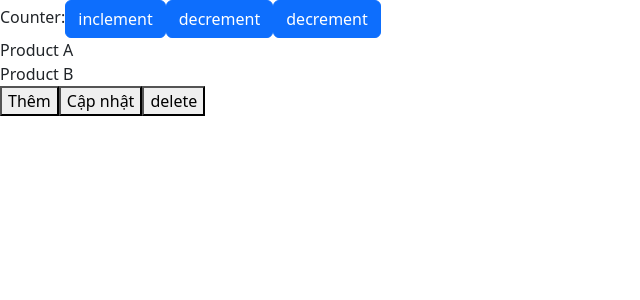
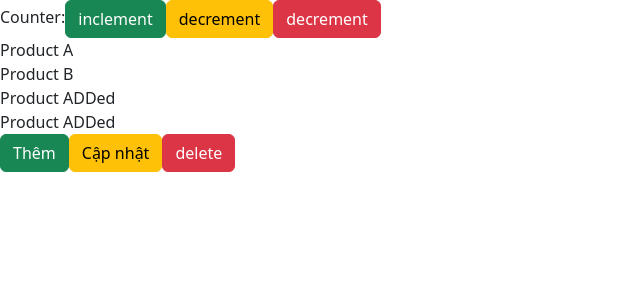
Before and after one commit to Thandinhcong/React-TS, a React (Vite) app: page / in a window 1280 px wide. Shown: the top 300 px of the page, without its empty margins (0-640 px from the left). Built offline with nearby package versions, Linux system fonts and the light colour scheme; data requests are answered from the project's data file.

Commit message:
update:redux thunk

```diff
--- a/db.json
+++ b/db.json
@@ -9,6 +9,14 @@
       "id": 2,
       "name": "Product B",
       "price": 200
+    },
+    {
+      "name": "Product ADDed",
+      "id": 4
+    },
+    {
+      "name": "Product ADDed",
+      "id": 5
     }
   ]
 }
--- a/src/app/store.tsx
+++ b/src/app/store.tsx
@@ -1,12 +1,23 @@
-import { legacy_createStore as createStore, combineReducers, applyMiddleware } from 'redux'
+import { legacy_createStore as createStore, combineReducers, applyMiddleware, compose } from 'redux'
 import counterReducer from '../reducer/counter';
 import productReducer from '../reducer';
 import thunk from 'redux-thunk';
 
+
+const composeEnhancers =
+    typeof window === 'object' && (window as any).__REDUX_DEVTOOLS_EXTENSION_COMPOSE__
+        ? (window as any).__REDUX_DEVTOOLS_EXTENSION_COMPOSE__({
+            // Specify extension’s options like name, actionsDenylist, actionsCreators, serialize...
+        })
+        : compose;
+
+const enhancer = composeEnhancers(
+    applyMiddleware(thunk),
+    // other store enhancers if any
+);
 const rootReducer = combineReducers({
     counter: counterReducer,
     products: productReducer
 })
-
-const store = createStore(rootReducer, applyMiddleware(thunk))
+const store = createStore(rootReducer, enhancer)
 export default store;
--- a/src/components/button/index.tsx
+++ b/src/components/button/index.tsx
@@ -1,20 +1,22 @@
 import React from 'react'
 
 type Props = {
-    primary?: boolean
+    success?: boolean
     danger?: boolean
+    warning?: boolean
     children: React.ReactNode,
     onClick?: () => void;
 }
 
-const Button = ({ primary, danger, children, onClick }: Props) => {
+const Button = ({ success, warning, danger, children, onClick }: Props) => {
     return (
         <button
             onClick={onClick}
             className={`
         btn btn-primary
-        ${primary ? "btn btn-primary" : ""}
+        ${success ? "btn btn-success" : ""}
         ${danger ? "btn btn-danger" : ""}
+        ${warning ? "btn btn-warning" : ""}
 
         `}>
             {children}</button>
--- a/src/components/counter/index.tsx
+++ b/src/components/counter/index.tsx
@@ -4,20 +4,18 @@ import { useDispatch, useSelector } from "react-redux"
 
 const Counter = () => {
     const { count } = useSelector((state: any) => state);// state=0
-    console.log("count :", count);
-
     const dispatch = useDispatch();
     return (
         <div>
             <div>
                 Counter:{count}
-                <Button primary onClick={() => dispatch({ type: "INCREMENT" })}>
+                <Button success onClick={() => dispatch({ type: "INCREMENT" })}>
                     inclement
                 </Button>
-                <Button primary onClick={() => dispatch({ type: "DECREMENT" })}>
+                <Button warning onClick={() => dispatch({ type: "DECREMENT" })}>
                     decrement
                 </Button>
-                <Button primary onClick={() => dispatch({ type: "INCREASE", payload: 10 })}>
+                <Button danger onClick={() => dispatch({ type: "INCREASE", payload: 10 })}>
                     decrement
                 </Button>
             </div>
--- a/src/components/productList/index.tsx
+++ b/src/components/productList/index.tsx
@@ -2,6 +2,7 @@ import { useEffect } from "react";
 import { useDispatch, useSelector } from "react-redux";
 import { addProduct, deleteProduct, fetchProducts, updateProduct } from "../../actions/product";
 import { Dispatch } from "redux";
+import Button from "../button";
 const ProductList = () => {
     const dispatch: Dispatch<any> = useDispatch();
     const { products } = useSelector((state: any) => state.products);
@@ -15,9 +16,9 @@ const ProductList = () => {
             {products.map((product: any) => (
                 <div key={product.id}>{product.name}</div>
             ))}
-            <button onClick={() => dispatch(addProduct({ name: "Product ADDed" }))}>Thêm</button>
-            <button onClick={() => dispatch(updateProduct({ name: "Product update", id: 3 }))}>Cập nhật</button>
-            <button onClick={() => dispatch(deleteProduct(3))}>delete</button>
+            <Button success onClick={() => dispatch(addProduct({ name: "Product ADDed" }))}>Thêm</Button>
+            <Button warning onClick={() => dispatch(updateProduct({ name: "Product update", id: 3 }))}>Cập nhật</Button>
+            <Button danger onClick={() => dispatch(deleteProduct(3))}>delete</Button>
         </div>
     );
 };
--- a/src/context/Couter.tsx
+++ b/src/context/Couter.tsx
@@ -1,9 +1,4 @@
 import { useReducer, createContext } from 'react'
-
-
-// export type CounterProps = {
-//     children: React.ReactNode
-// }
 
 export const CouterContext = createContext({} as any)
 const initalState = {
```
